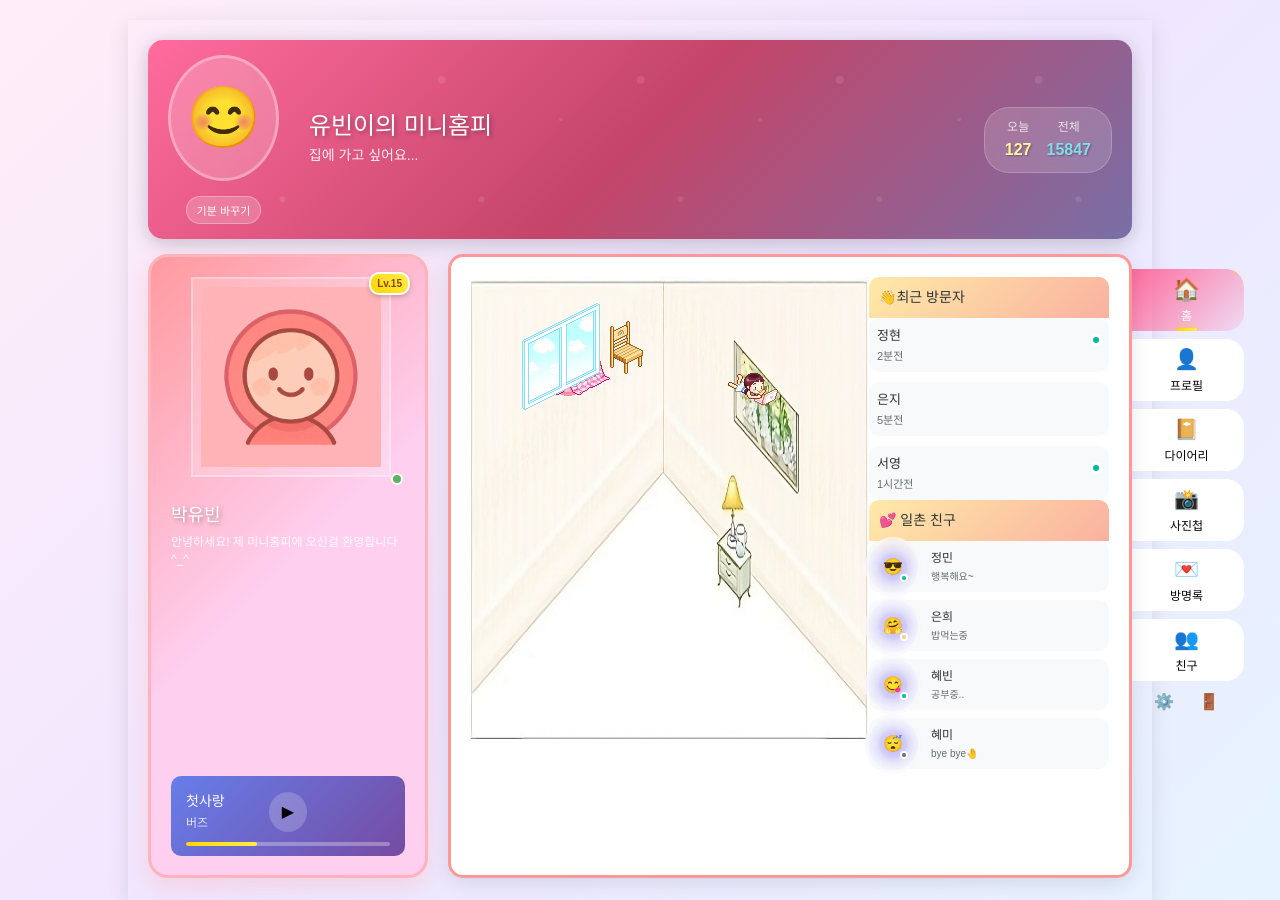
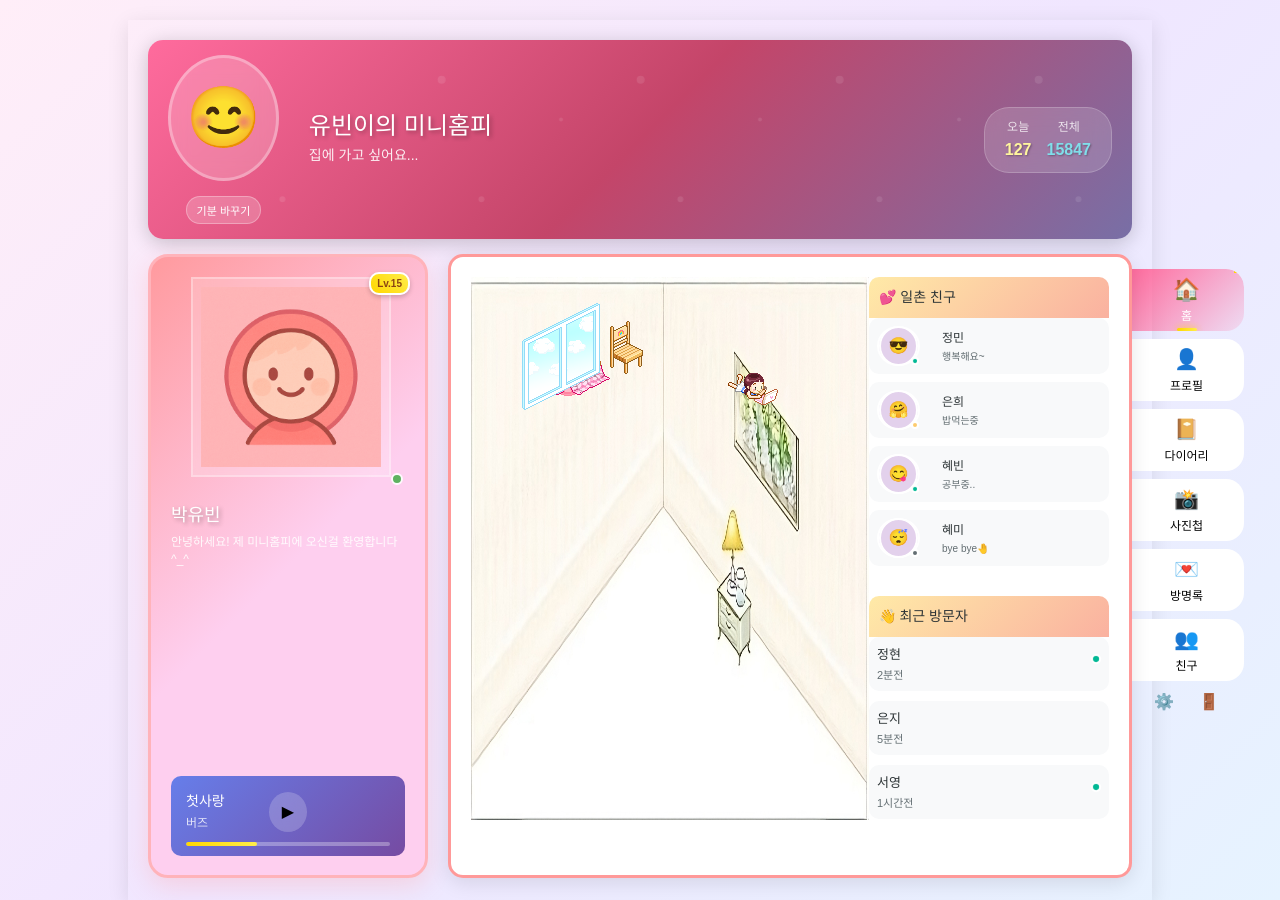
Before and after one commit to BSEom/miniworld, a React (Vite) app in the folder Frontend/: page / in a window 1280 px wide. Built offline with nearby package versions, Linux system fonts and the light colour scheme.

Commit message:
홈 페이지 친구 목록 추가

```diff
--- a/Frontend/src/pages/MiniRoom.css
+++ b/Frontend/src/pages/MiniRoom.css
@@ -8,7 +8,7 @@
 .board {
   position: relative;
   width: 80%;
-  height: 80%;
+  height: 94%;
   /* border: 2px dashed #ccc; */
   background: url('/img/miniroom/map3.png');
   background-size: 100% 100%;
@@ -44,13 +44,17 @@
   cursor: grabbing;
   z-index: 20;
 }
+.rightbar {
+  display: flex;
+  flex-direction: column;
+  gap: 20px;
+}
 
-/* 방문자 목록 */
-
+/* 최근 방문자 */
 .card-header {
   display: flex;
   align-items: center;
-  gap: 8px;
+  gap: 3px;
   font-size: 14px;
   font-weight: bold;
   color: #2d3436;
@@ -97,6 +101,9 @@
 }
 /*
 .visitor-avatar .avatar-emoji {
+  font-size: 5px;
+} */
+/* .avatar-emoji {
   font-size: 5px;
 } */
 .online-dot {
@@ -156,18 +163,15 @@
 
 .friend-avatar {
   position: relative;
-  width: 32px;
-  height: 32px;
+  width: 43px;
+  height: 40px;
   display: flex;
   align-items: center;
   justify-content: center;
-  background: linear-gradient(135deg, #a29bfe, #6c5ce7);
+  background: rgba(133, 42, 175, 0.1);
+  border: 3px solid rgba(255, 255, 255, 0.3);
   border-radius: 50%;
   border: 2px solid #fff;
-}
-
-.friend-avatar .avatar-emoji {
-  font-size: 16px;
 }
 
 .status-dot {
--- a/Frontend/src/pages/MiniRoom.jsx
+++ b/Frontend/src/pages/MiniRoom.jsx
@@ -112,9 +112,35 @@ const MiniRoom = () => {
         ))}
       </div>
       <div className='rightbar'>
+
+      {/* 일촌 친구 */}
+      <div className="friends-card">
+        <div className="card-header">
+        <span>💕 일촌 친구</span>
+        </div>
+        <div className="card-body">
+          <div className="friend-list">
+            {ilchonFriends.slice(0, 4).map((friend, index) => (
+              <div key={index} className="friend-item">
+                <div className="friend-avatar">
+                  <span className="friend-avatar">{friend.avatar}</span>
+                  <div className={`status-dot ${friend.status === '온라인' ? 'online' : friend.status === '자리비움' ? 'away' : 'offline'}`}></div>
+                </div>
+                <div className="friend-info">
+                  <p className="friend-name">{friend.name}</p>
+                  <p className="friend-mood">{friend.mood}</p>
+                </div>
+              </div>
+            ))}
+          </div>
+        </div>
+      </div>
       {/* 최근 방문자 */}
       <div className="visitors-card">
-        <span className="card-header">👋최근 방문자</span>
+        <div className="card-header">
+        <span>👋</span>
+        <span>최근 방문자</span>
+        </div>
         <div className="card-body">
           <div className="visitor-list">
             {recentVisitors.slice(0, 3).map((visitor, index) => (
@@ -132,27 +158,6 @@ const MiniRoom = () => {
           </div>
         </div>
       </div>
-
-      {/* 일촌 친구 */}
-      <div className="friends-card">
-        <span className="card-header">💕 일촌 친구</span>
-        <div className="card-body">
-          <div className="friend-list">
-            {ilchonFriends.slice(0, 4).map((friend, index) => (
-              <div key={index} className="friend-item">
-                <div className="friend-avatar">
-                  <span className="avatar-emoji">{friend.avatar}</span>
-                  <div className={`status-dot ${friend.status === '온라인' ? 'online' : friend.status === '자리비움' ? 'away' : 'offline'}`}></div>
-                </div>
-                <div className="friend-info">
-                  <p className="friend-name">{friend.name}</p>
-                  <p className="friend-mood">{friend.mood}</p>
-                </div>
-              </div>
-            ))}
-          </div>
-        </div>
-      </div>
     </div>
   </div>
   );
```
Also changed, not shown: Frontend/src/pages/LeftBar.jsx (+0 -12 lines).
